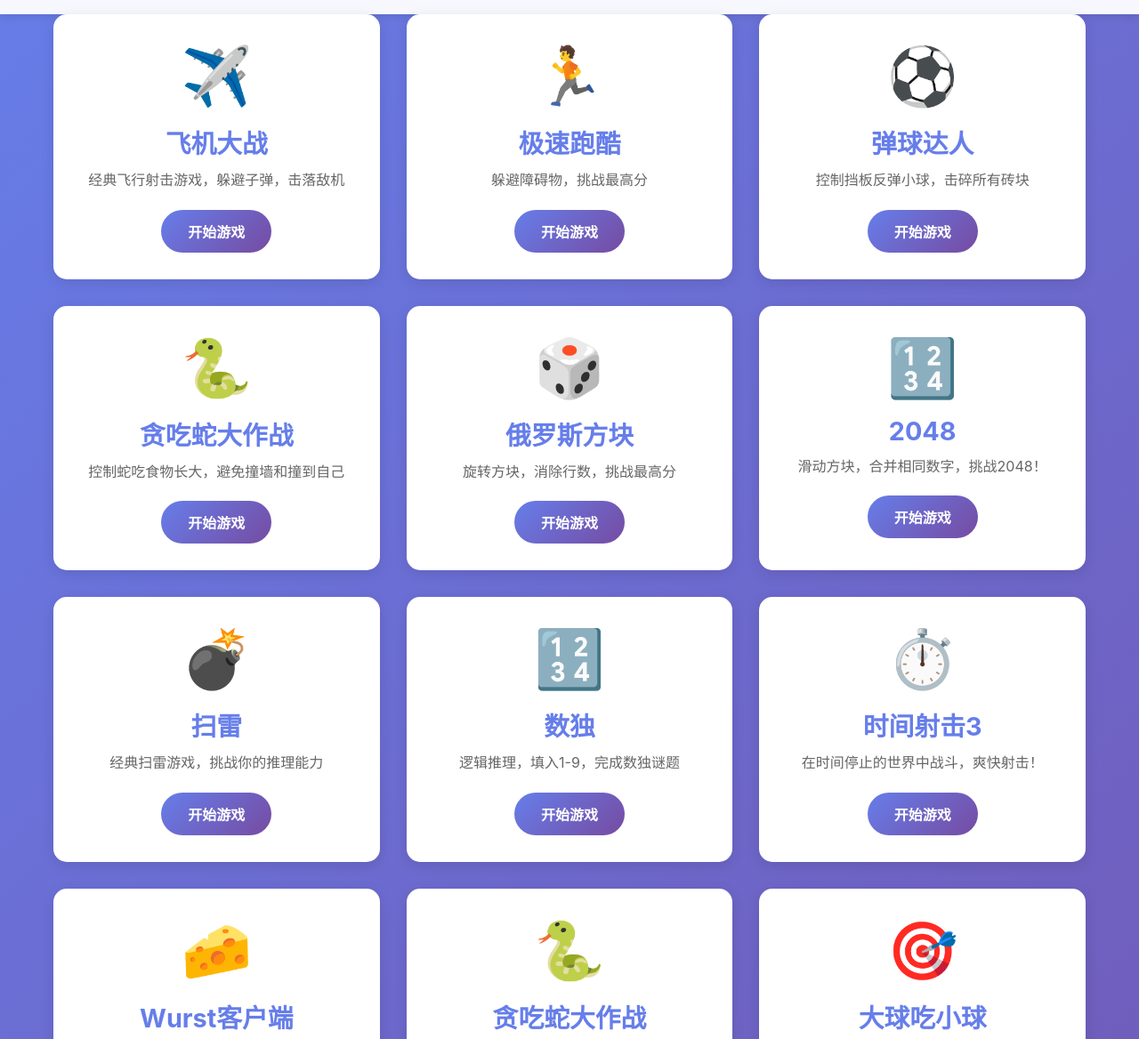
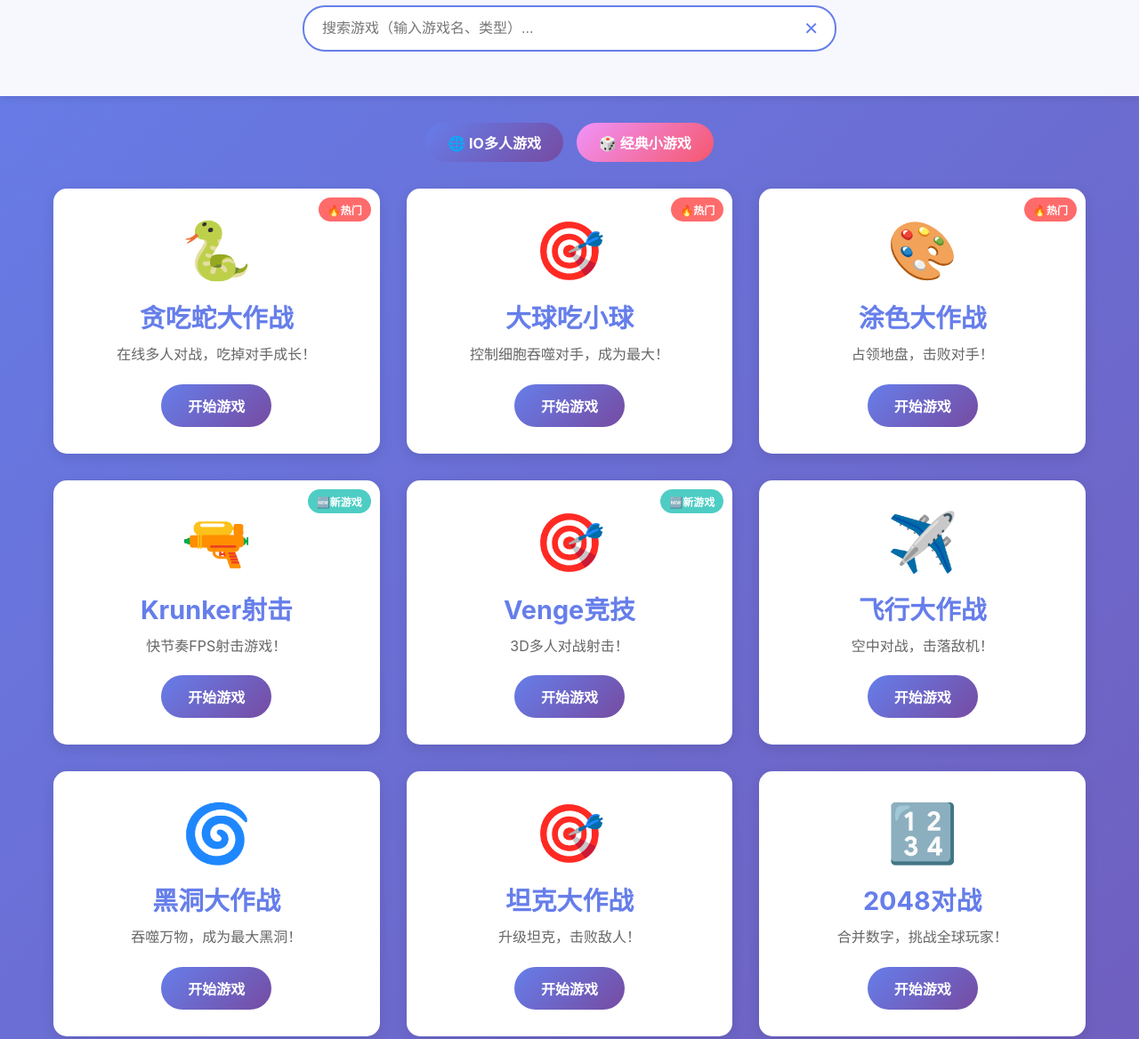
Before and after one commit to luckjackyer/game-website, a plain HTML site: page index.html in a window 1280 px wide. Shown: the part 140-1308 px from the top of the page at 89% size. Drawn offline with Linux system fonts and the light colour scheme.

Commit message:
Update index.html

```diff
--- a/index.html
+++ b/index.html
@@ -4,169 +4,265 @@
     <meta charset="UTF-8">
     <meta name="viewport" content="width=device-width, initial-scale=1.0">
     <title>开心小游戏 - 免费在线小游戏，即开即玩</title>
-    <meta name="description" content="免费在线小游戏平台，无需下载，即开即玩。包含飞机大战、跑酷、弹球等经典游戏。">
+    <meta name="description" content="免费在线小游戏平台，无需下载，即开即玩。包含IO多人游戏、经典小游戏等。">
     <meta property="og:title" content="开心小游戏 - 免费在线小游戏">
     <meta property="og:description" content="无需下载，即开即玩的经典小游戏合集">
-    <link rel="canonical" href="https://your-domain.com/">
+    <link rel="canonical" href="https://game-website.liage20061111.workers.dev/">
     <link rel="stylesheet" href="css/style.css">
+    <style>
+        .search-nav {
+            max-width: 600px;
+            margin: 20px auto;
+            position: relative;
+        }
+        .search-nav input {
+            width: 100%;
+            padding: 15px 50px 15px 20px;
+            border: 2px solid #667eea;
+            border-radius: 25px;
+            font-size: 16px;
+            outline: none;
+            transition: all 0.3s;
+        }
+        .search-nav input:focus {
+            box-shadow: 0 0 10px rgba(102, 126, 234, 0.3);
+        }
+        .search-nav button {
+            position: absolute;
+            right: 10px;
+            top: 50%;
+            transform: translateY(-50%);
+            background: none;
+            border: none;
+            font-size: 20px;
+            cursor: pointer;
+            padding: 5px 10px;
+            color: #667eea;
+        }
+        .category-nav {
+            display: flex;
+            justify-content: center;
+            gap: 15px;
+            margin: 30px 0;
+            flex-wrap: wrap;
+        }
+        .category-link {
+            padding: 10px 25px;
+            background: linear-gradient(135deg, #667eea 0%, #764ba2 100%);
+            color: white;
+            text-decoration: none;
+            border-radius: 25px;
+            transition: transform 0.3s;
+            font-weight: bold;
+        }
+        .category-link:hover {
+            transform: translateY(-2px);
+            box-shadow: 0 5px 15px rgba(102, 126, 234, 0.4);
+        }
+        .category-link.secondary {
+            background: linear-gradient(135deg, #f093fb 0%, #f5576c 100%);
+        }
+        .game-tag {
+            position: absolute;
+            top: 10px;
+            right: 10px;
+            padding: 5px 10px;
+            border-radius: 15px;
+            font-size: 12px;
+            font-weight: bold;
+        }
+        .game-card {
+            position: relative;
+        }
+        .game-tag.hot {
+            background: #ff6b6b;
+            color: white;
+        }
+        .game-tag.new {
+            background: #4ecdc4;
+            color: white;
+        }
+    </style>
 </head>
 <body>
     <header>
         <div class="container">
             <h1>🎮 开心小游戏</h1>
             <p class="slogan">免费在线小游戏，即开即玩</p>
+
+            <div class="search-nav">
+                <input type="text" id="gameSearch" placeholder="搜索游戏（输入游戏名、类型）..." onkeyup="filterGames()">
+                <button onclick="clearSearch()">✕</button>
+            </div>
         </div>
     </header>
 
     <main class="container">
-        <section class="games-grid">
-            <a href="games/plane.html" class="game-card">
+        <div class="category-nav">
+            <a href="io-games.html" class="category-link">🌐 IO多人游戏</a>
+            <a href="classic-games.html" class="category-link secondary">🎲 经典小游戏</a>
+        </div>
+
+        <section class="games-grid" id="gamesGrid">
+            <!-- IO游戏 -->
+            <a href="games/slither-io.html" class="game-card" data-tags="吞噬,多人,io">
+                <div class="game-tag hot">🔥热门</div>
+                <div class="game-icon">🐍</div>
+                <h2>贪吃蛇大作战</h2>
+                <p>在线多人对战，吃掉对手成长！</p>
+                <span class="play-btn">开始游戏</span>
+            </a>
+
+            <a href="games/agar-io.html" class="game-card" data-tags="吞噬,多人,io">
+                <div class="game-tag hot">🔥热门</div>
+                <div class="game-icon">🎯</div>
+                <h2>大球吃小球</h2>
+                <p>控制细胞吞噬对手，成为最大！</p>
+                <span class="play-btn">开始游戏</span>
+            </a>
+
+            <a href="games/paper-io.html" class="game-card" data-tags="策略,多人,io">
+                <div class="game-tag hot">🔥热门</div>
+                <div class="game-icon">🎨</div>
+                <h2>涂色大作战</h2>
+                <p>占领地盘，击败对手！</p>
+                <span class="play-btn">开始游戏</span>
+            </a>
+
+            <a href="games/krunker-io.html" class="game-card" data-tags="射击,多人,io">
+                <div class="game-tag new">🆕新游戏</div>
+                <div class="game-icon">🔫</div>
+                <h2>Krunker射击</h2>
+                <p>快节奏FPS射击游戏！</p>
+                <span class="play-btn">开始游戏</span>
+            </a>
+
+            <a href="games/venge-io.html" class="game-card" data-tags="射击,多人,io">
+                <div class="game-tag new">🆕新游戏</div>
+                <div class="game-icon">🎯</div>
+                <h2>Venge竞技</h2>
+                <p>3D多人对战射击！</p>
+                <span class="play-btn">开始游戏</span>
+            </a>
+
+            <a href="games/wings-io.html" class="game-card" data-tags="射击,多人,io">
+                <div class="game-icon">✈️</div>
+                <h2>飞行大作战</h2>
+                <p>空中对战，击落敌机！</p>
+                <span class="play-btn">开始游戏</span>
+            </a>
+
+            <a href="games/hole-io.html" class="game-card" data-tags="吞噬,多人,io">
+                <div class="game-icon">🌀</div>
+                <h2>黑洞大作战</h2>
+                <p>吞噬万物，成为最大黑洞！</p>
+                <span class="play-btn">开始游戏</span>
+            </a>
+
+            <a href="games/diep-io.html" class="game-card" data-tags="射击,多人,io">
+                <div class="game-icon">🎯</div>
+                <h2>坦克大作战</h2>
+                <p>升级坦克，击败敌人！</p>
+                <span class="play-btn">开始游戏</span>
+            </a>
+
+            <a href="games/2048-io.html" class="game-card" data-tags="益智,多人,io">
+                <div class="game-icon">🔢</div>
+                <h2>2048对战</h2>
+                <p>合并数字，挑战全球玩家！</p>
+                <span class="play-btn">开始游戏</span>
+            </a>
+
+            <a href="games/snake-io.html" class="game-card" data-tags="吞噬,多人,io">
+                <div class="game-icon">🐍</div>
+                <h2>Snake.io</h2>
+                <p>经典贪吃蛇多人对战！</p>
+                <span class="play-btn">开始游戏</span>
+            </a>
+
+            <a href="games/shellshockers.html" class="game-card" data-tags="射击,多人,io">
+                <div class="game-icon">🥚</div>
+                <h2>鸡蛋射击</h2>
+                <p>趣味鸡蛋主题射击游戏！</p>
+                <span class="play-btn">开始游戏</span>
+            </a>
+
+            <!-- 经典游戏 -->
+            <a href="games/tetris.html" class="game-card" data-tags="益智,经典">
+                <div class="game-tag hot">🔥热门</div>
+                <div class="game-icon">🎲</div>
+                <h2>俄罗斯方块</h2>
+                <p>旋转方块，消除行数，挑战最高分</p>
+                <span class="play-btn">开始游戏</span>
+            </a>
+
+            <a href="games/snake.html" class="game-card" data-tags="休闲,经典">
+                <div class="game-tag hot">🔥热门</div>
+                <div class="game-icon">🐍</div>
+                <h2>贪吃蛇</h2>
+                <p>控制蛇吃食物长大，避免撞墙和撞到自己</p>
+                <span class="play-btn">开始游戏</span>
+            </a>
+
+            <a href="games/plane.html" class="game-card" data-tags="射击,经典">
                 <div class="game-icon">✈️</div>
                 <h2>飞机大战</h2>
                 <p>经典飞行射击游戏，躲避子弹，击落敌机</p>
                 <span class="play-btn">开始游戏</span>
             </a>
 
-            <a href="games/runner.html" class="game-card">
+            <a href="games/breakout.html" class="game-card" data-tags="动作,经典">
+                <div class="game-icon">⚽</div>
+                <h2>弹球达人</h2>
+                <p>控制挡板反弹小球，击碎所有砖块</p>
+                <span class="play-btn">开始游戏</span>
+            </a>
+
+            <a href="games/runner.html" class="game-card" data-tags="动作,跑酷">
                 <div class="game-icon">🏃</div>
                 <h2>极速跑酷</h2>
                 <p>躲避障碍物，挑战最高分</p>
                 <span class="play-btn">开始游戏</span>
             </a>
 
-            <a href="games/breakout.html" class="game-card">
-                <div class="game-icon">⚽</div>
-                <h2>弹球达人</h2>
-                <p>控制挡板反弹小球，击碎所有砖块</p>
-                <span class="play-btn">开始游戏</span>
-            </a>
-
-            <a href="games/snake.html" class="game-card">
-                <div class="game-icon">🐍</div>
-                <h2>贪吃蛇大作战</h2>
-                <p>控制蛇吃食物长大，避免撞墙和撞到自己</p>
-                <span class="play-btn">开始游戏</span>
-            </a>
-
-            <a href="games/tetris.html" class="game-card">
-                <div class="game-icon">🎲</div>
-                <h2>俄罗斯方块</h2>
-                <p>旋转方块，消除行数，挑战最高分</p>
-                <span class="play-btn">开始游戏</span>
-            </a>
-
-            <!-- 嵌入游戏（需要替换成真实CodePen链接） -->
-            <a href="games/2048.html" class="game-card">
+            <a href="games/2048.html" class="game-card" data-tags="益智,数字">
                 <div class="game-icon">🔢</div>
                 <h2>2048</h2>
                 <p>滑动方块，合并相同数字，挑战2048！</p>
                 <span class="play-btn">开始游戏</span>
             </a>
 
-            <a href="games/minesweeper.html" class="game-card">
+            <a href="games/minesweeper.html" class="game-card" data-tags="益智,策略">
                 <div class="game-icon">💣</div>
                 <h2>扫雷</h2>
                 <p>经典扫雷游戏，挑战你的推理能力</p>
                 <span class="play-btn">开始游戏</span>
             </a>
 
-            <a href="games/sudoku.html" class="game-card">
+            <a href="games/sudoku.html" class="game-card" data-tags="益智,数字">
                 <div class="game-icon">🔢</div>
                 <h2>数独</h2>
                 <p>逻辑推理，填入1-9，完成数独谜题</p>
                 <span class="play-btn">开始游戏</span>
             </a>
 
-            <!-- 2026-05-11 新增游戏 -->
-            <a href="games/timeshooter3.html" class="game-card">
+            <a href="games/timeshooter3.html" class="game-card" data-tags="射击,创意">
+                <div class="game-tag new">🆕新游戏</div>
                 <div class="game-icon">⏱️</div>
                 <h2>时间射击3</h2>
                 <p>在时间停止的世界中战斗，爽快射击！</p>
                 <span class="play-btn">开始游戏</span>
             </a>
 
-            <a href="games/wurstclient.html" class="game-card">
-                <div class="game-icon">🧀</div>
+            <a href="games/wurstclient.html" class="game-card" data-tags="休闲,复古">
+                <div class="game-icon">🧩</div>
                 <h2>Wurst客户端</h2>
                 <p>经典游戏客户端，复古游戏体验！</p>
                 <span class="play-btn">开始游戏</span>
             </a>
-
-            <!-- 2026-05-12 高流量io游戏 -->
-            <a href="games/slither-io.html" class="game-card">
-                <div class="game-icon">🐍</div>
-                <h2>贪吃蛇大作战</h2>
-                <p>在线多人对战，吃掉对手成长！</p>
-                <span class="play-btn">开始游戏</span>
-            </a>
-
-            <a href="games/agar-io.html" class="game-card">
-                <div class="game-icon">🎯</div>
-                <h2>大球吃小球</h2>
-                <p>控制细胞吞噬对手，成为最大！</p>
-                <span class="play-btn">开始游戏</span>
-            </a>
-
-            <!-- 2026-05-12 新增io游戏 -->
-            <a href="games/2048-io.html" class="game-card">
-                <div class="game-icon">🔢</div>
-                <h2>2048对战</h2>
-                <p>合并数字，挑战全球玩家！</p>
-                <span class="play-btn">开始游戏</span>
-            </a>
-
-            <a href="games/paper-io.html" class="game-card">
-                <div class="game-icon">🎨</div>
-                <h2>涂色大作战</h2>
-                <p>占领地盘，击败对手！</p>
-                <span class="play-btn">开始游戏</span>
-            </a>
-
-            <a href="games/diep-io.html" class="game-card">
-                <div class="game-icon">🎯</div>
-                <h2>坦克大作战</h2>
-                <p>升级坦克，击败敌人！</p>
-                <span class="play-btn">开始游戏</span>
-            </a>
-
-            <a href="games/wings-io.html" class="game-card">
-                <div class="game-icon">✈️</div>
-                <h2>飞行大作战</h2>
-                <p>空中对战，击落敌机！</p>
-                <span class="play-btn">开始游戏</span>
-            </a>
-
-            <a href="games/hole-io.html" class="game-card">
-                <div class="game-icon">🌀</div>
-                <h2>黑洞大作战</h2>
-                <p>吞噬万物，成为最大黑洞！</p>
-                <span class="play-btn">开始游戏</span>
-            </a>
-
-            <!-- 2026-05-12 新增高流量游戏 -->
-            <a href="games/krunker-io.html" class="game-card">
-                <div class="game-icon">🔫</div>
-                <h2>Krunker射击</h2>
-                <p>快节奏FPS射击游戏！</p>
-                <span class="play-btn">开始游戏</span>
-            </a>
-
-            <a href="games/venge-io.html" class="game-card">
-                <div class="game-icon">🎯</div>
-                <h2>Venge竞技</h2>
-                <p>3D多人对战射击！</p>
-                <span class="play-btn">开始游戏</span>
-            </a>
-
-            <a href="games/shellshockers.html" class="game-card">
-                <div class="game-icon">🥚</div>
-                <h2>鸡蛋射击</h2>
-                <p>趣味鸡蛋主题射击游戏！</p>
-                <span class="play-btn">开始游戏</span>
-            </a>
         </section>
 
-        <section class="features">
+        <div class="features">
             <h2>为什么选择我们？</h2>
             <div class="feature-list">
                 <div class="feature">
@@ -182,13 +278,55 @@
                     <p>所有游戏免费畅玩</p>
                 </div>
             </div>
-        </section>
+        </div>
     </main>
 
     <footer>
         <div class="container">
             <p>&copy; 2026 开心小游戏 - 免费在线小游戏平台</p>
+            <p><a href="privacy-policy.html">隐私政策</a> | <a href="io-games.html">IO游戏</a> | <a href="classic-games.html">经典游戏</a></p>
         </div>
     </footer>
+
+    <script>
+        function filterGames() {
+            const search = document.getElementById('gameSearch').value.toLowerCase();
+            const cards = document.querySelectorAll('.game-card');
+            let visibleCount = 0;
+
+            cards.forEach(card => {
+                const title = card.querySelector('h2').textContent.toLowerCase();
+                const desc = card.querySelector('p').textContent.toLowerCase();
+                const tags = card.getAttribute('data-tags').toLowerCase();
+
+                if (title.includes(search) || desc.includes(search) || tags.includes(search)) {
+                    card.style.display = 'block';
+                    visibleCount++;
+                } else {
+                    card.style.display = 'none';
+                }
+            });
+
+            // 显示结果数量
+            const existingMsg = document.getElementById('searchResult');
+            if (existingMsg) existingMsg.remove();
+
+            if (search.length > 0) {
+                const msg = document.createElement('div');
+                msg.id = 'searchResult';
+                msg.style.textAlign = 'center';
+                msg.style.padding = '20px';
+                msg.style.color = '#667eea';
+                msg.style.fontSize = '18px';
+                msg.innerHTML = `找到 <strong>${visibleCount}</strong> 款相关游戏`;
+                document.getElementById('gamesGrid').parentNode.insertBefore(msg, document.getElementById('gamesGrid'));
+            }
+        }
+
+        function clearSearch() {
+            document.getElementById('gameSearch').value = '';
+            filterGames();
+        }
+    </script>
 </body>
 </html>
```
